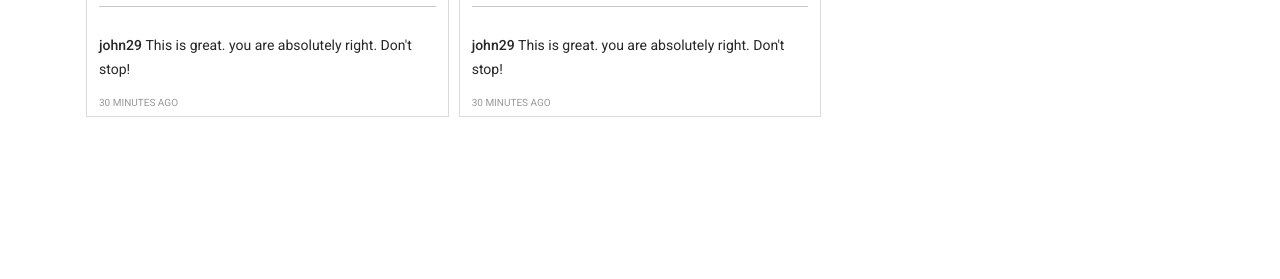
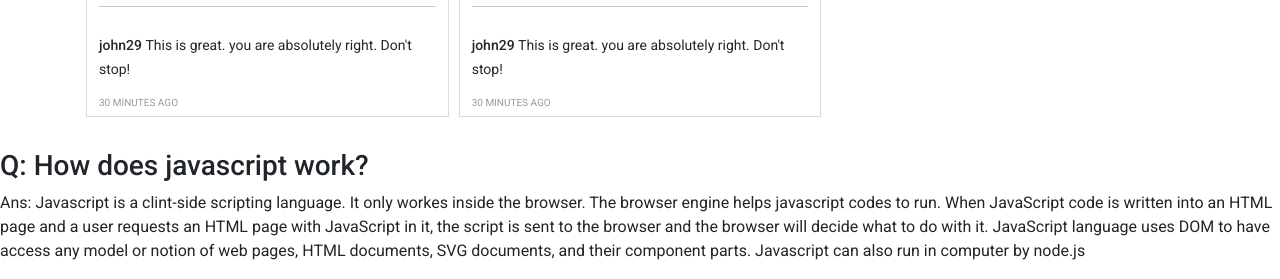
Before and after one commit to herohossen/insta-shohor, a plain HTML site: page index.html in a window 1280 px wide. Shown: the part 1435-1714 px from the top of the page. Before the commit the page ends 1568 px from the top, so only its background shows below. Drawn offline with nearby package versions, Linux system fonts and the light colour scheme.

Commit message:
Question 1 added

```diff
--- a/index.html
+++ b/index.html
@@ -77,6 +77,16 @@
                 <h1>Reported posts</h1>
             </div>
         </main>
+        <section>
+            <p>
+            <h3> Q: How does javascript work?</h3>
+            Ans: Javascript is a clint-side scripting language. It only workes inside the browser. The browser engine helps
+            javascript codes to run. When JavaScript code is written into an HTML page and a user requests an HTML
+            page with JavaScript in it, the script is sent to the browser and the browser will decide what to do with it.
+            JavaScript language uses DOM to have access any model or notion of web pages, HTML documents, SVG documents, and
+            their component parts. Javascript can also run in computer by node.js
+            </p>
+        </section>
         <footer></footer>
 
         <!-- add javascript  file  -->
```
